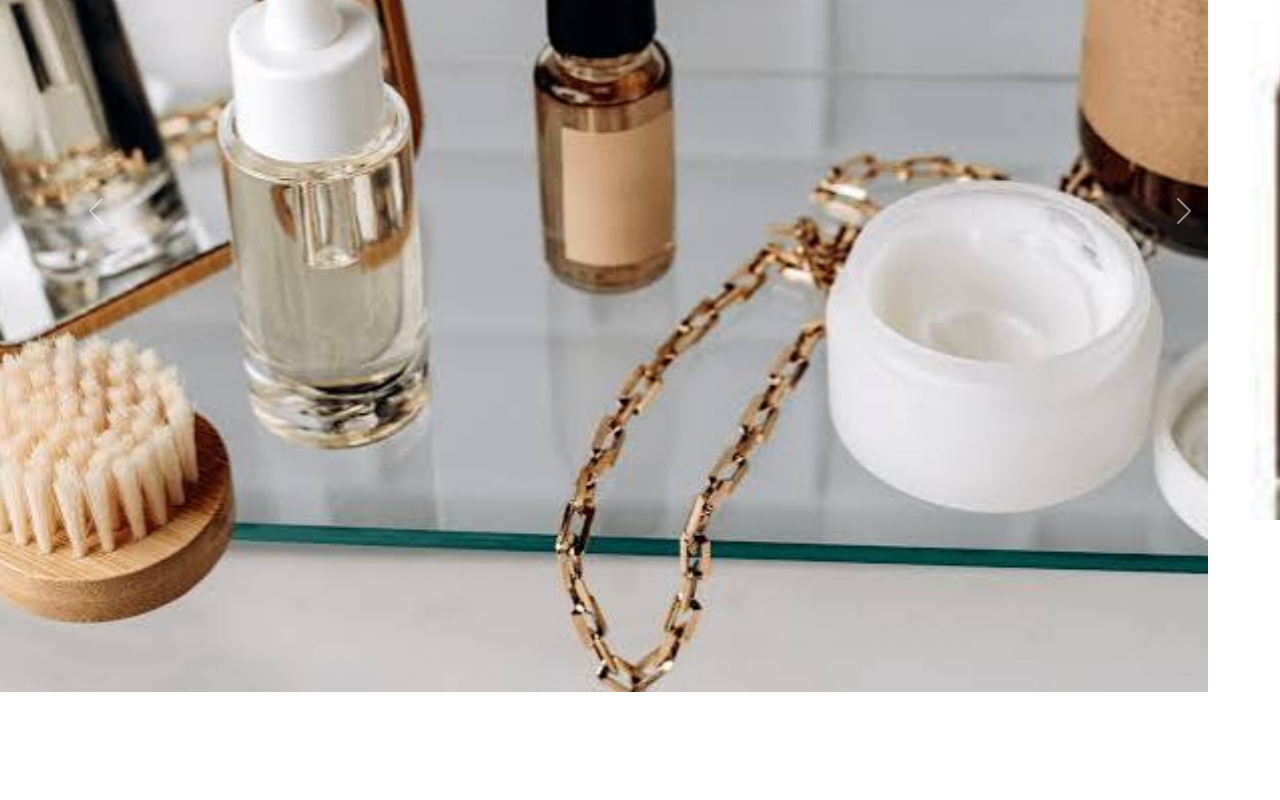
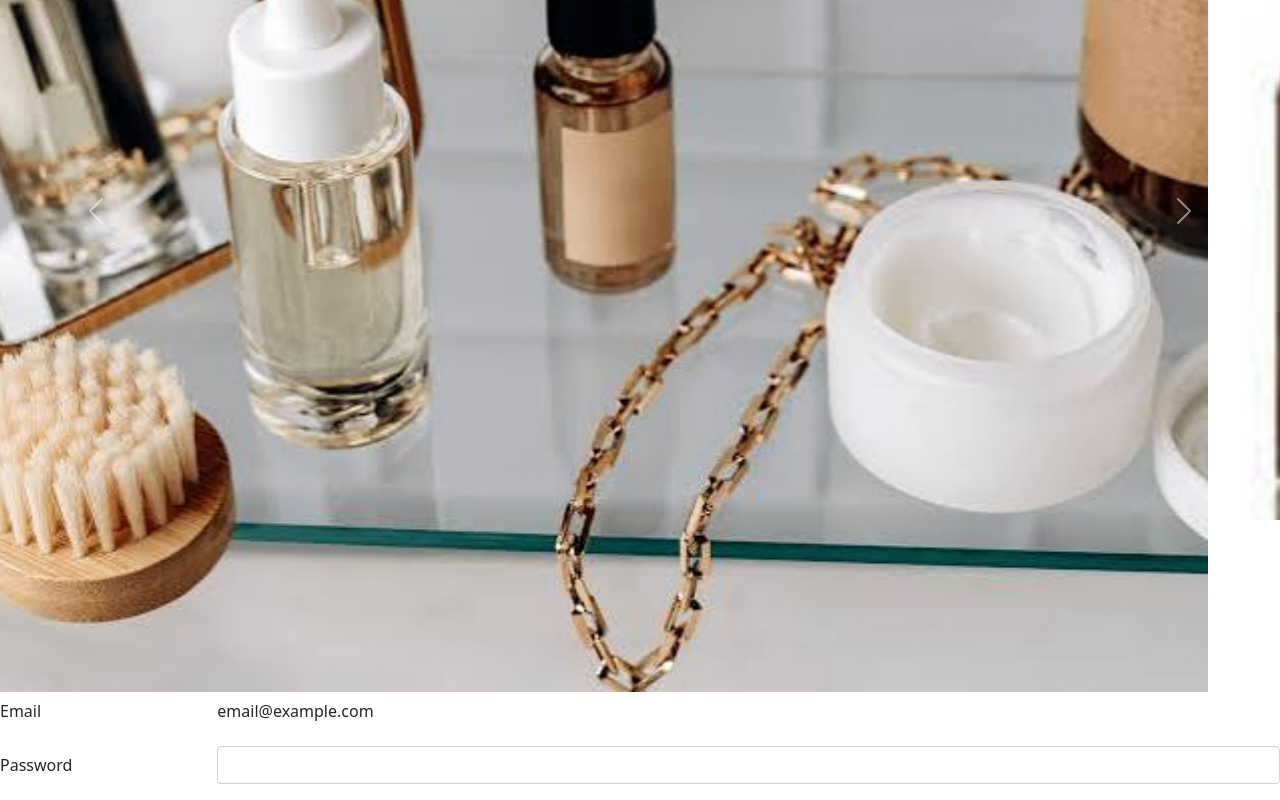
Before and after one commit to rimshaAptech436/git-clone, a plain HTML site: page index.html in a window 1280 px wide. Shown: the part 327-1127 px from the top of the page. Before the commit the page ends 1019 px from the top, so only its background shows below. Drawn offline with nearby package versions, Linux system fonts and the light colour scheme.

Commit message:
form added

```diff
--- a/index.html
+++ b/index.html
@@ -70,6 +70,19 @@
   </button>
 </div>
 
+  <div class="mb-3 row">
+    <label for="staticEmail" class="col-sm-2 col-form-label">Email</label>
+    <div class="col-sm-10">
+      <input type="text" readonly class="form-control-plaintext" id="staticEmail" value="email@example.com">
+    </div>
+  </div>
+  <div class="mb-3 row">
+    <label for="inputPassword" class="col-sm-2 col-form-label">Password</label>
+    <div class="col-sm-10">
+      <input type="password" class="form-control" id="inputPassword">
+    </div>
+  </div>
+
     <!-- Optional JavaScript; choose one of the two! -->
 
     <!-- Option 1: Bootstrap Bundle with Popper -->
```
